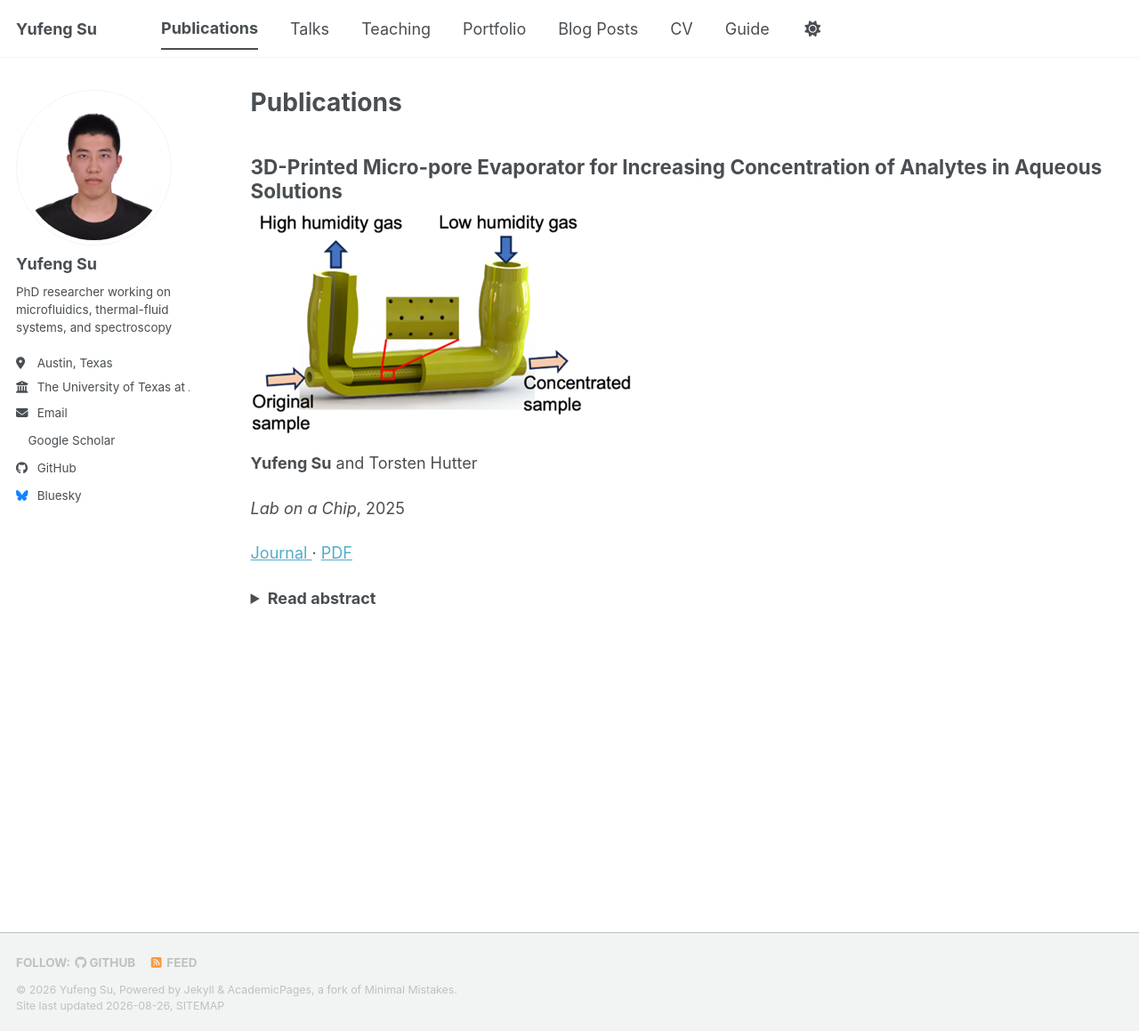
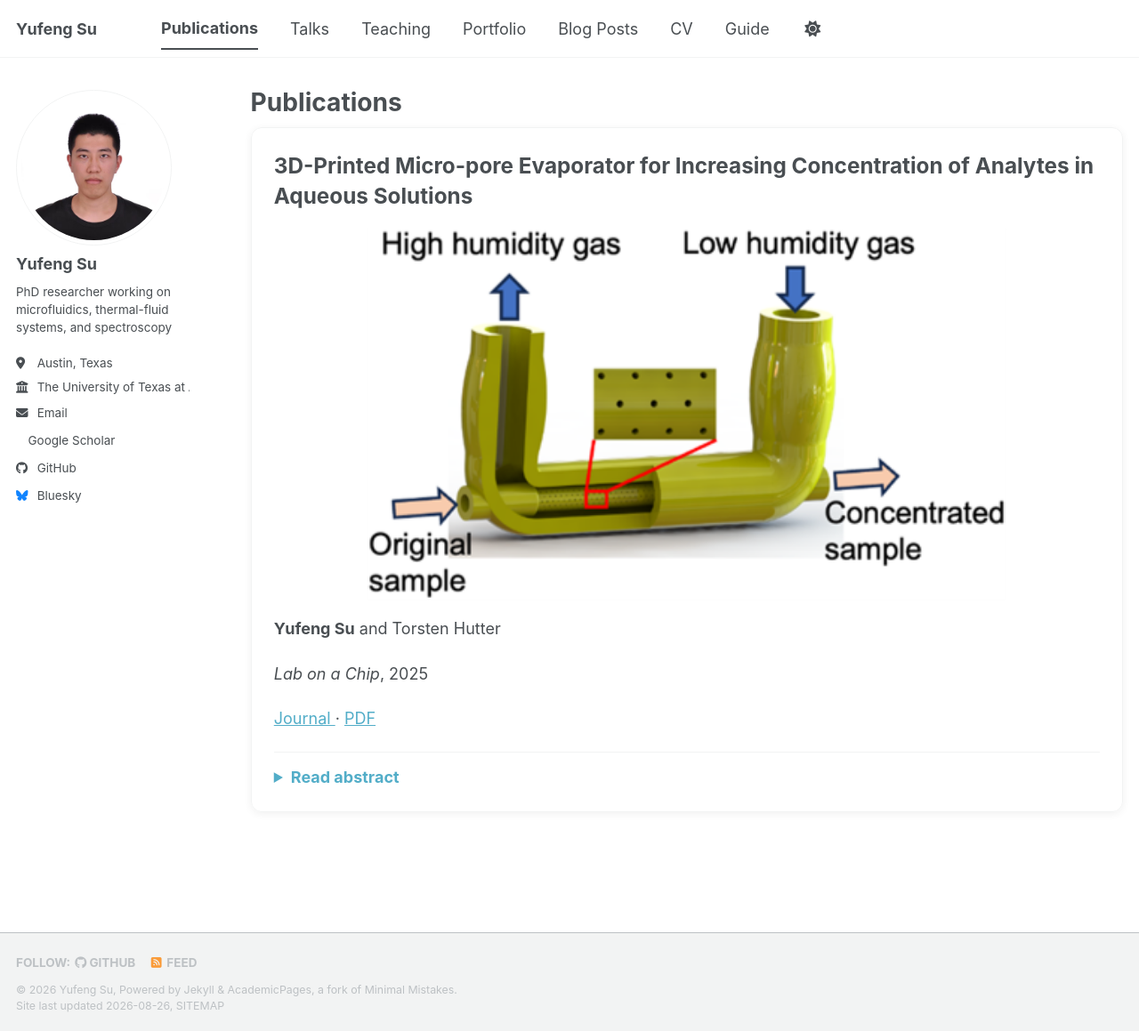
Before and after one commit to UfanSu/UfanSu.github.io, a Jekyll site: the page built from _pages/publications.html, in a window 1280 px wide and 1159 px high. Shown: the whole window at 89% size. Built offline with Jekyll 4.4.1, drawn with Linux system fonts in a browser that asks for light colours; a style sheet for code colours, icons or effects is not loaded.

Commit message:
Update main.scss

```diff
--- a/assets/css/main.scss
+++ b/assets/css/main.scss
@@ -37,3 +37,37 @@
     "layout/sidebar",
     "layout/json_cv"
 ;
+.paper-card {
+  margin-bottom: 2.5rem;
+  padding: 1.4rem;
+  border: 1px solid var(--global-border-color, #dddddd);
+  border-radius: 12px;
+  box-shadow: 0 2px 10px rgba(0, 0, 0, 0.06);
+}
+
+.paper-card h2 {
+  margin-top: 0;
+  font-size: 1.35rem;
+  line-height: 1.4;
+}
+
+.paper-graphic {
+  display: block;
+  width: 100%;
+  max-height: 420px;
+  margin: 1rem auto;
+  object-fit: contain;
+  border-radius: 6px;
+}
+
+.paper-abstract {
+  margin-top: 1rem;
+  padding-top: 0.8rem;
+  border-top: 1px solid var(--global-border-color, #dddddd);
+}
+
+.paper-abstract summary {
+  cursor: pointer;
+  font-weight: 600;
+  color: var(--global-link-color, #2a7ae2);
+}
```
